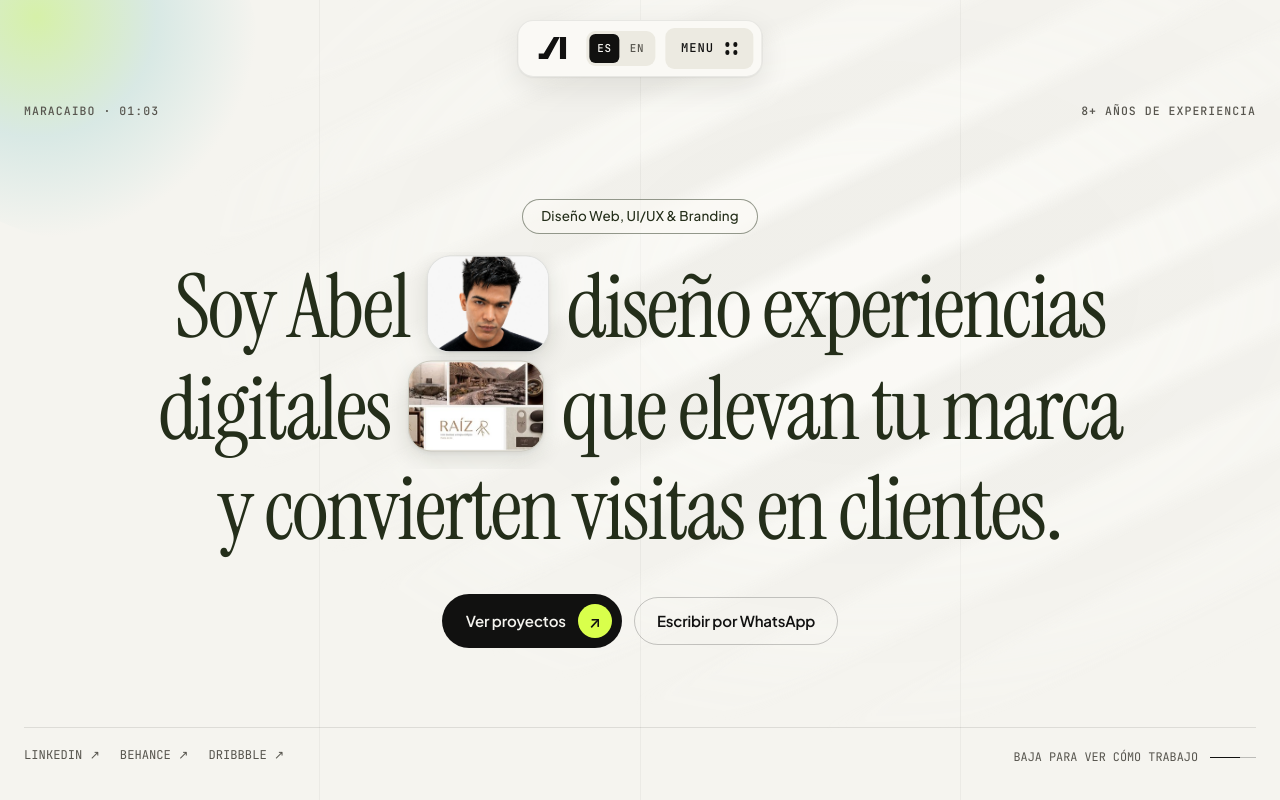
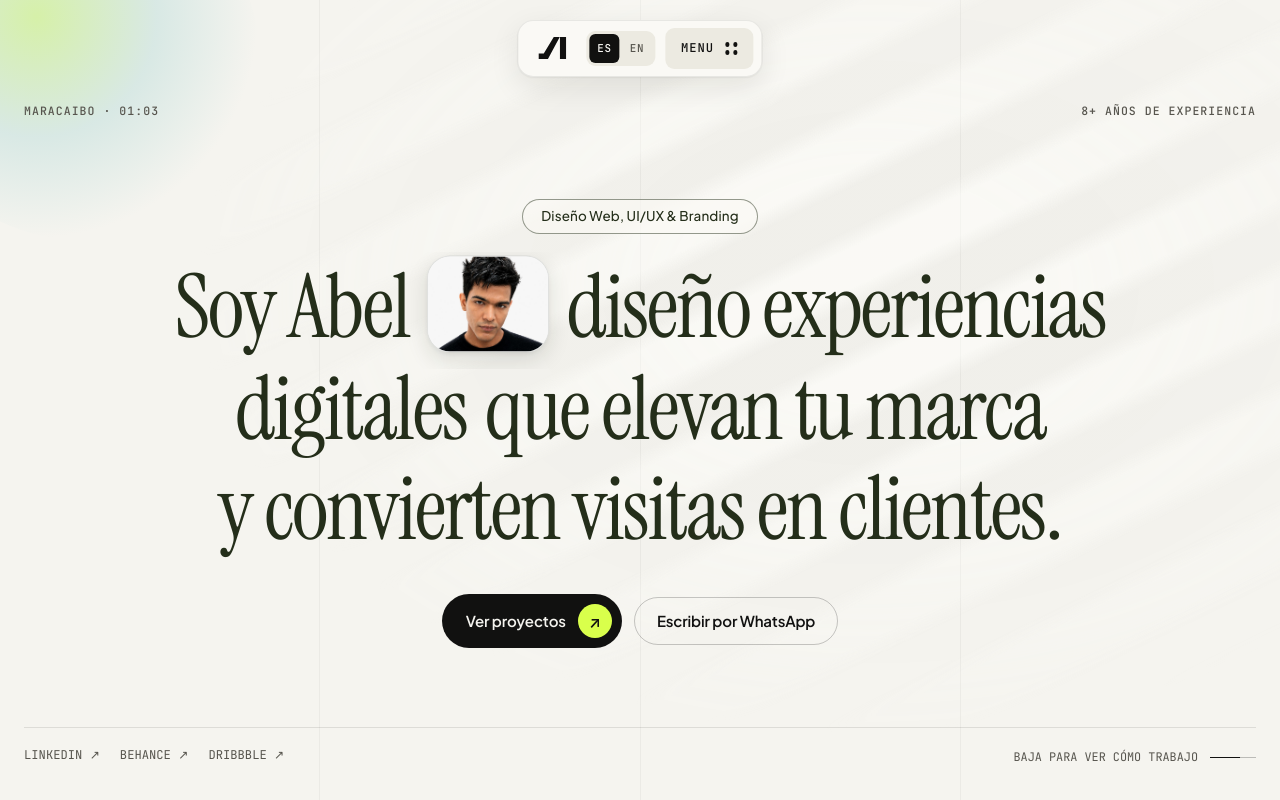
Before and after one commit to AbelDesigns/PortafolioAbel, a plain HTML site: page index.html in a window 1280 px wide. Shown: the top 800 px of the page. Drawn offline with Linux system fonts and the light colour scheme.

Commit message:
chore(hero): remove secondary project pill from hero headline

```diff
--- a/index.html
+++ b/index.html
@@ -190,9 +190,6 @@
             <span class="hero-line-mask">
               <span class="hero-line-inner">
                 <span id="heroT2a">digitales</span>
-                <a href="#proyectos" class="hero-pill-media hero-pill-media--work" id="heroWorkPill" aria-label="Explorar proyectos seleccionados">
-                  <img id="heroWorkPillImg" src="assets/hero-work-pill.jpg" alt="RAÍZ — Identidad de marca y experiencia editorial" fetchpriority="high" decoding="async" />
-                </a>
                 <span id="heroT2b">que elevan tu marca</span>
               </span>
             </span>
--- a/script.js
+++ b/script.js
@@ -1942,7 +1942,6 @@
   const heroT2a = document.getElementById('heroT2a');
   const heroT2b = document.getElementById('heroT2b');
   const heroT3 = document.getElementById('heroT3');
-  const heroWorkPillImg = document.getElementById('heroWorkPillImg');
 
   let currentTrack = 'all';
 
@@ -1954,10 +1953,6 @@
     if (heroT2a) heroT2a.textContent = copy.t2a;
     if (heroT2b) heroT2b.textContent = copy.t2b;
     if (heroT3) heroT3.textContent = copy.t3;
-    if (heroWorkPillImg && copy.workImg) {
-      heroWorkPillImg.src = copy.workImg;
-      heroWorkPillImg.alt = copy.workAlt || '';
-    }
 
     if (animate && hasGSAP && !prefersReducedMotion) {
       gsap.fromTo(
@@ -1967,9 +1962,6 @@
       );
       if (heroKickerPill) {
         gsap.fromTo(heroKickerPill, { y: 6, opacity: 0 }, { y: 0, opacity: 1, duration: 0.34, ease: 'power3.out', overwrite: true, clearProps: 'transform' });
-      }
-      if (heroWorkPillImg) {
-        gsap.fromTo(heroWorkPillImg, { scale: 1.14 }, { scale: 1, duration: 0.65, ease: 'expo.out', overwrite: true, clearProps: 'transform' });
       }
     }
   }
```
